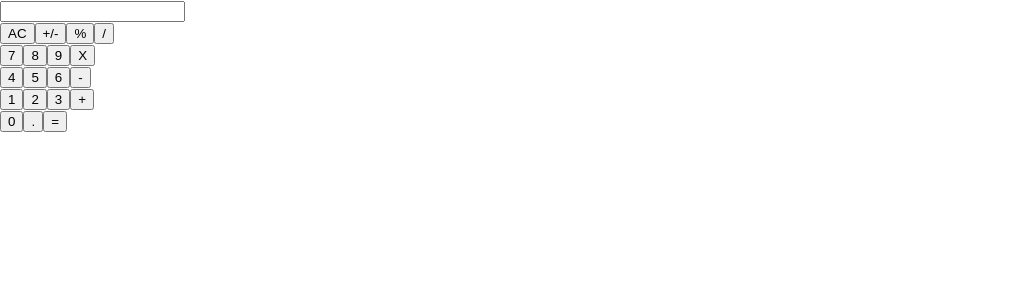
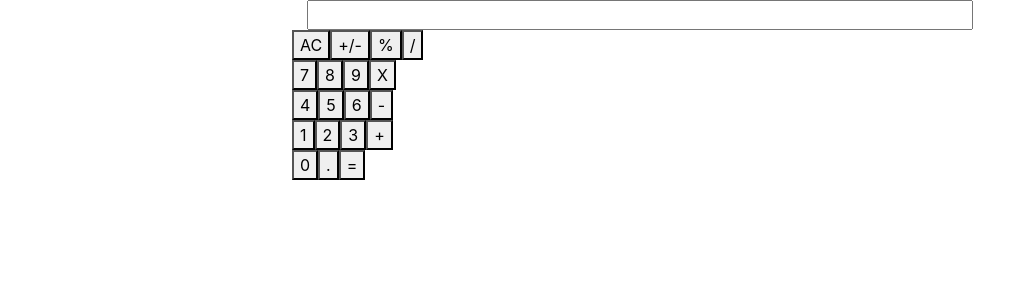
Before and after one commit to lekegitrepo/react-calculator, a React (Create React App) app: page / in a window 1280 px wide. Shown: the top 300 px of the page, without its empty margins (0-1036 px from the left). Built offline with nearby package versions, Linux system fonts and the light colour scheme.

Commit message:
set display for the App class

```diff
--- a/public/index.html
+++ b/public/index.html
@@ -10,6 +10,7 @@
       content="Web site created using create-react-app"
     />
     <title>React App</title>
+    <link rel="stylesheet" href="https://stackpath.bootstrapcdn.com/bootstrap/4.4.1/css/bootstrap.min.css" integrity="sha384-Vkoo8x4CGsO3+Hhxv8T/Q5PaXtkKtu6ug5TOeNV6gBiFeWPGFN9MuhOf23Q9Ifjh" crossorigin="anonymous">
   </head>
   <body>
     <noscript>You need to enable JavaScript to run this app.</noscript>
--- a/src/components/App.js
+++ b/src/components/App.js
@@ -7,9 +7,11 @@ import '../styles/App.css';
 
 function App() {
   return (
-    <div className='App' id='app-id'>
-      <Display result='' />
-      <ButtonPanel />
+    <div className='container'>
+      <div className='App' id='app-id'>
+        <Display result='' />
+        <ButtonPanel />
+      </div>
     </div>
   );
 }
--- a/src/styles/App.css
+++ b/src/styles/App.css
@@ -0,0 +1,6 @@
+.App {
+  display: flex;
+  flex-direction: column;
+  margin: auto;
+  width: 60%;
+}
```
